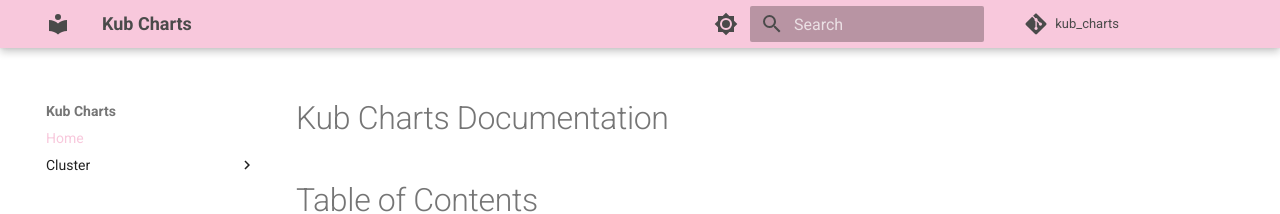
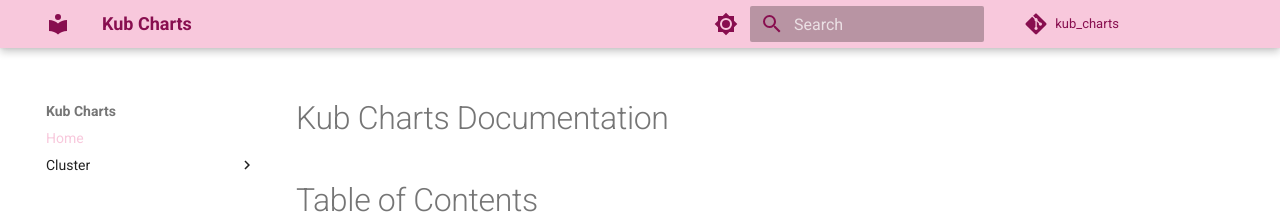
Before and after one commit to Rishita95/kub_charts, an MkDocs documentation site: the page built from docs/index.md, in a window 1280 px wide. Shown: the top 214 px of the page. Built offline with MkDocs 1.6.1 and Material for MkDocs 9.7.7, drawn with Linux system fonts in a browser that asks for light colours; comment, search, counter and statistics services are not loaded.

Commit message:
Change header text color to dark pink

```diff
--- a/docs/stylesheets/extra.css
+++ b/docs/stylesheets/extra.css
@@ -3,8 +3,8 @@
   --md-primary-fg-color:        #F8C8DC;
   --md-primary-fg-color--light: #FCE4EC;
   --md-primary-fg-color--dark:  #F48FB1;
-  /* Dark grey text for header so it's readable on light pink background! */
-  --md-primary-bg-color:        #4A4A4A;
+  /* Dark pink text for header so it's readable on light pink background! */
+  --md-primary-bg-color:        #880E4F;
 
   /* Pastel Rose for Accents & Links */
   --md-accent-fg-color:         #F4C2C2;
@@ -14,7 +14,7 @@
 
 [data-md-color-scheme="slate"] {
   --md-primary-fg-color:        #F8C8DC;
-  /* Dark mode text on header should be darker */
-  --md-primary-bg-color:        #333333;
+  /* Dark mode text on header should be darker pink */
+  --md-primary-bg-color:        #880E4F;
   --md-accent-fg-color:         #F4C2C2;
 }
```
